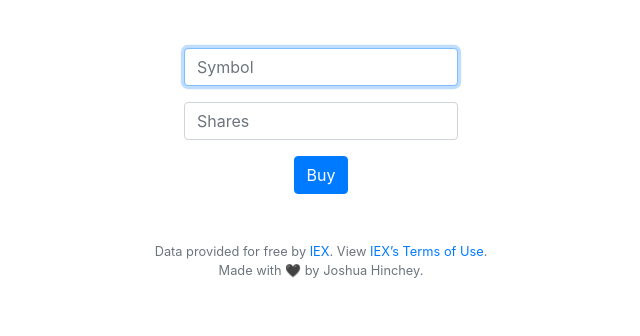
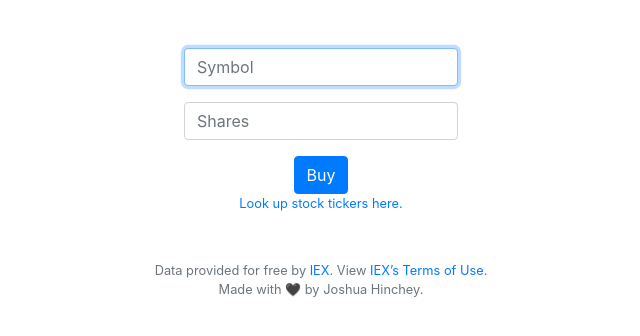
Before and after one commit to hincheyjosh/finance, a Flask app: page /buy in a window 1280 px wide. Shown: the part 76-412 px from the top of the page, without its empty margins (319-959 px from the left). Run offline with Flask 2, Linux system fonts and the light colour scheme; a user stored in the database is signed in; some libraries are stand-ins or nearby versions.

Commit message:
added link to ticker lookup in buy.html

```diff
--- a/templates/buy.html
+++ b/templates/buy.html
@@ -14,4 +14,7 @@
         </div>
         <button class="btn btn-primary" type="submit">Buy</button>
     </form>
+    <footer class="small text-center">
+        <a href="https://www.marketwatch.com/tools/quotes/lookup.asp">Look up stock tickers here.</a>
+    </footer>
 {% endblock %}
```
